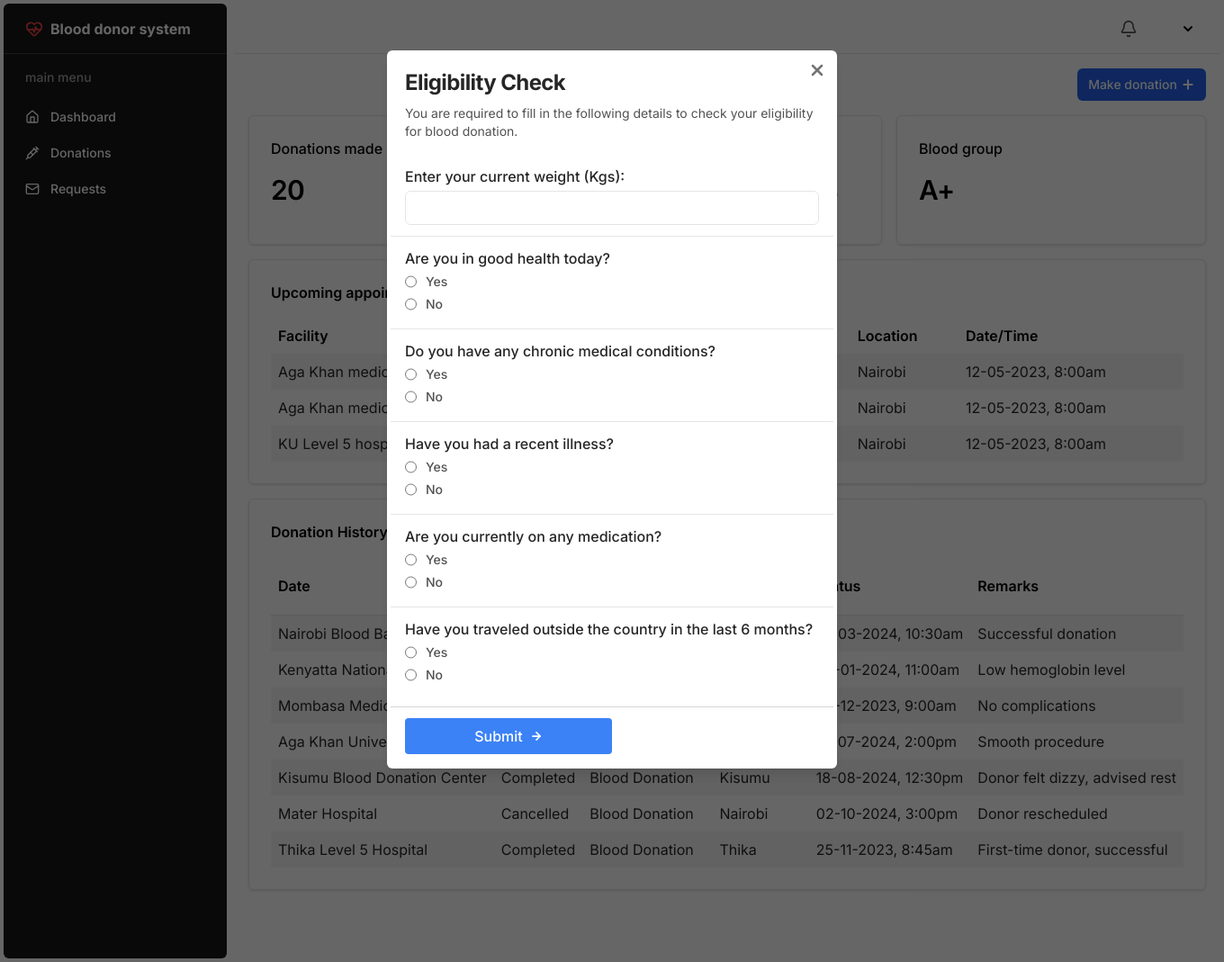
After one commit to Jeff-Maina/blood-donor-system, a Django app: page /user/donations/check-eligibility/ in a window 1360 px wide. The commit adds this page. Shown: the whole page at 90% size. Run offline with Django 4.2, Linux system fonts and the light colour scheme; the visitor is signed in with stand-in values (Sample User, id 1).

Commit message:
UI: Add eligibility form for blood donation

```diff
--- a/bloodDonorSystem/static/src/styles.css
+++ b/bloodDonorSystem/static/src/styles.css
@@ -635,12 +635,12 @@ video {
   margin-bottom: 1.5rem;
 }
 
+.mt-14 {
+  margin-top: 3.5rem;
+}
+
 .mt-20 {
   margin-top: 5rem;
-}
-
-.mt-4 {
-  margin-top: 1rem;
 }
 
 .block {
@@ -724,6 +724,19 @@ video {
   max-height: 20rem;
 }
 
+.max-h-\[85vh\] {
+  max-height: 85vh;
+}
+
+.max-h-fit {
+  max-height: -moz-fit-content;
+  max-height: fit-content;
+}
+
+.w-2\/4 {
+  width: 50%;
+}
+
 .w-56 {
   width: 14rem;
 }
@@ -734,6 +747,10 @@ video {
 
 .w-96 {
   width: 24rem;
+}
+
+.w-\[500px\] {
+  width: 500px;
 }
 
 .w-\[700px\] {
@@ -773,6 +790,14 @@ video {
   -webkit-user-select: none;
      -moz-user-select: none;
           user-select: none;
+}
+
+.\!list-decimal {
+  list-style-type: decimal !important;
+}
+
+.list-disc {
+  list-style-type: disc;
 }
 
 .grid-cols-2 {
@@ -835,6 +860,21 @@ video {
   gap: 1.5rem;
 }
 
+.divide-y > :not([hidden]) ~ :not([hidden]) {
+  --tw-divide-y-reverse: 0;
+  border-top-width: calc(1px * calc(1 - var(--tw-divide-y-reverse)));
+  border-bottom-width: calc(1px * var(--tw-divide-y-reverse));
+}
+
+.divide-neutral-200 > :not([hidden]) ~ :not([hidden]) {
+  --tw-divide-opacity: 1;
+  border-color: rgb(229 229 229 / var(--tw-divide-opacity));
+}
+
+.overflow-y-auto {
+  overflow-y: auto;
+}
+
 .truncate {
   overflow: hidden;
   text-overflow: ellipsis;
@@ -869,9 +909,18 @@ video {
   border-bottom-width: 1px;
 }
 
+.border-t {
+  border-top-width: 1px;
+}
+
 .border-neutral-200 {
   --tw-border-opacity: 1;
   border-color: rgb(229 229 229 / var(--tw-border-opacity));
+}
+
+.border-neutral-300 {
+  --tw-border-opacity: 1;
+  border-color: rgb(212 212 212 / var(--tw-border-opacity));
 }
 
 .border-neutral-700 {
@@ -896,11 +945,6 @@ video {
 .bg-blue-600 {
   --tw-bg-opacity: 1;
   background-color: rgb(37 99 235 / var(--tw-bg-opacity));
-}
-
-.bg-gray-200 {
-  --tw-bg-opacity: 1;
-  background-color: rgb(229 231 235 / var(--tw-bg-opacity));
 }
 
 .bg-neutral-100 {
@@ -993,6 +1037,11 @@ video {
 .py-2 {
   padding-top: 0.5rem;
   padding-bottom: 0.5rem;
+}
+
+.py-3 {
+  padding-top: 0.75rem;
+  padding-bottom: 0.75rem;
 }
 
 .pt-32 {
@@ -1286,6 +1335,22 @@ select {
   padding-left: 5px;
 }
 
+ul,
+ol,
+li {
+  list-style-type: decimal !important;
+}
+
+.custom-scrollbar::-webkit-scrollbar {
+  background-color: transparent;
+  width: 5px;
+}
+
+.custom-scrollbar::-webkit-scrollbar-thumb {
+  background: #a2a2a2;
+  border-radius: 10px;
+}
+
 .hover\:border-neutral-400:hover {
   --tw-border-opacity: 1;
   border-color: rgb(163 163 163 / var(--tw-border-opacity));
--- a/bloodDonorSystem/templates/user/donations.html
+++ b/bloodDonorSystem/templates/user/donations.html
@@ -161,21 +161,14 @@
 
 
     <!-- modal  -->
-    <div id="modal" class="w-full hidden h-screen fixed top-0 left-0 z-50 ">
-        <div id="backdrop" class="absolute top-0 left-0 w-full h-full bg-black/60"></div>
-        <div
-            class="mx-auto h-[80vh] w-[700px] relative mt-20 shadow-lg max-w-3xl bg-white rounded-md flex flex-col gap-4 p-4 z-30">
-            <button id="close-button"
-                class="absolute top-2 right-2 size-7 rounded-full  text-neutral-500 hover:text-black flex items-center justify-center">
-                <i data-lucide="x" class="size-5" stroke-width="3"></i>
-            </button>
-        </div>
-    </div>
+ {% block eligibility %}
+
+ {% endblock %}
 </div>
 {% endblock %}
 
 {% block scripts %}
-<script>
+<!-- <script>
     document.addEventListener("DOMContentLoaded", () => {
         const donationButton = document.querySelector("#donation-button");
         const modal = document.querySelector("#modal");
@@ -197,5 +190,5 @@
 
     })
 
-</script>
+</script> -->
 {% endblock %}
--- /dev/null
+++ b/bloodDonorSystem/templates/user/eligibility-form.html
@@ -0,0 +1,86 @@
+{% extends "user/donations.html" %}
+
+{% block title %} Blood Donor System | Eligibility {% endblock %}
+
+
+
+{% block eligibility %}
+<div id="modal" class="w-full h-screen fixed top-0 left-0 z-50">
+    <div id="backdrop" class="absolute top-0 left-0 w-full h-full bg-black/60"></div>
+    <div
+        class="mx-auto max-h-[85vh] custom-scrollbar overflow-y-auto w-[500px]   shadow-lg  rounded-md max-w-fit  z-20 relative p-1 bg-white mt-14">
+        <div class="flex flex-col gap-2 p-4">
+            <h1 class="text-2xl font-bold tracking-tight text-neutral-800">Eligibility Check</h1>
+            <p class=" text-neutral-600 text-sm ">
+                You are required to fill in the following details to check your eligibility for blood donation.
+            </p>
+        </div>
+        <div class=" flex flex-col gap-2 z-30">
+            <button id="close-button"
+                class="absolute top-2 right-2 size-7 rounded-full  text-neutral-500 hover:text-black flex items-center justify-center">
+                <i data-lucide="x" class="size-5" stroke-width="3"></i>
+            </button>
+            <form method="POST" action="{% url 'check-eligibility' %}" class="flex flex-col gap-2 ">
+                {% csrf_token %}
+
+                <ul class="flex flex-col divide-y divide-neutral-200">
+
+                    <li class="form-group px-4 py-3 !list-decimal">
+                        {{ form.weight.label_tag }}
+                        {{ form.weight }}
+                    </li>
+
+                    <!-- <hr /> -->
+                    <li class="form-group px-4 py-3 list-disc">
+                        {{ form.is_in_good_health.label_tag }}
+                        {{ form.is_in_good_health }}
+                    </li>
+                    <!-- <hr /> -->
+                    <li class="form-group px-4 py-3 list-disc">
+                        {{ form.chronic_condition.label_tag }}
+                        {{ form.chronic_condition }}
+                    </li>
+
+                    <!-- <hr /> -->
+                    <li class="form-group px-4 py-3 list-disc">
+                        {{ form.recent_illness.label_tag }}
+                        {{ form.recent_illness }}
+                    </li>
+                    <!-- <hr /> -->
+                    <li class="form-group px-4 py-3 list-disc">
+                        {{ form.on_medication.label_tag }}
+                        {{ form.on_medication }}
+                    </li>
+                    <!-- <hr /> -->
+                    <li class="form-group px-4 py-3 list-disc">
+                        {{ form.recent_travel.label_tag }}
+                        {{ form.recent_travel }}
+                    </li>
+                    {% if profile.gender == "Female" %}
+                    <!-- <hr /> -->
+                    <li class="form-group px-4 py-3 list-disc">
+                        {{ form.pregnancy_status.label_tag }}
+                        {{ form.pregnancy_status }}
+                    </li>
+                    <!-- <hr /> -->
+                    <li class="form-group px-4 py-3 list-disc">
+                        {{ form.is_breastfeeding.label_tag }}
+                        {{ form.is_breastfeeding }}
+                    </li>
+                    {% endif %}
+                </ul>
+
+                <div class="px-4 py-3 w-full border-t border-neutral-300">
+                    <button type="submit"
+                        class="bg-blue-500 hover:bg-blue-600 transition-all p-2 flex items-center gap-2 px-3 rounded py-2 justify-center font-medium text-white w-2/4">Submit
+                        <i data-lucide="arrow-right" class="size-3.5" stroke-width="3"></i>
+                    </button>
+                </div>
+
+            </form>
+        </div>
+    </div>
+
+
+</div>
+{% endblock %}
--- a/bloodDonorSystem/users/form.py
+++ b/bloodDonorSystem/users/form.py
@@ -1,5 +1,5 @@
 from django import forms
-from .models import CustomUser, UserProfile
+from .models import CustomUser, UserProfile, DonationEligibity
 
 
 BLOOD_TYPES = [
@@ -19,7 +19,6 @@ GENDERS = [
     ('Female', 'Female'),
     ('Other', 'Other')
 ]
-
 
 
 class RegisterUserForm(forms.ModelForm):
@@ -81,3 +80,63 @@ class UserProfileForm(forms.ModelForm):
             profile = self.save()
 
             return profile
+
+
+class EligibilityForm(forms.ModelForm):
+    BOOLEAN_CHOICES = [
+        (True, 'Yes'),
+        (False, 'No')
+    ]
+
+    pregnancy_status = forms.ChoiceField(
+        label='Are you currently pregnant?',
+        choices=BOOLEAN_CHOICES,
+        widget=forms.RadioSelect
+    )
+    recent_illness = forms.ChoiceField(
+        label='Have you had a recent illness?',
+        choices=BOOLEAN_CHOICES,
+        widget=forms.RadioSelect
+    )
+    recent_travel = forms.ChoiceField(
+        label='Have you traveled outside the country in the last 6 months?',
+        choices=BOOLEAN_CHOICES,
+        widget=forms.RadioSelect
+    )
+    on_medication = forms.ChoiceField(
+        label='Are you currently on any medication?',
+        choices=BOOLEAN_CHOICES,
+        widget=forms.RadioSelect
+    )
+    is_in_good_health = forms.ChoiceField(
+        label='Are you in good health today?',
+        choices=BOOLEAN_CHOICES,
+        widget=forms.RadioSelect
+    )
+    is_breastfeeding = forms.ChoiceField(
+        label='Are you currently breastfeeding?',
+        choices=BOOLEAN_CHOICES,
+        widget=forms.RadioSelect
+    )
+    chronic_condition = forms.ChoiceField(
+        label='Do you have any chronic medical conditions?',
+        choices=BOOLEAN_CHOICES,
+        widget=forms.RadioSelect
+    )
+
+    class Meta:
+        model = DonationEligibity
+        fields = [
+            'weight',
+            'pregnancy_status',
+            'recent_illness',
+            'recent_travel',
+            'on_medication',
+            'is_in_good_health',
+            'is_breastfeeding',
+            'chronic_condition'
+        ]
+
+        labels = {
+            'weight': 'Enter your current weight (Kgs)',
+        }
--- a/bloodDonorSystem/users/urls.py
+++ b/bloodDonorSystem/users/urls.py
@@ -8,4 +8,5 @@ urlpatterns = [
     path("dashboard/", views.dashboard_view, name='user-dashboard'),
     path("donations/", views.donations_view, name='donations'),
     path("requests/", views.requests_view, name='requests'),
+    path("donations/check-eligibility/", views.check_eligibility, name="check-eligibility")
 ]
--- a/bloodDonorSystem/users/views.py
+++ b/bloodDonorSystem/users/views.py
@@ -1,6 +1,6 @@
 from django.shortcuts import render, redirect
-from .form import RegisterUserForm, UserProfileForm
-from .models import CustomUser, UserProfile
+from .form import RegisterUserForm, UserProfileForm, EligibilityForm
+from .models import CustomUser, UserProfile, DonationEligibity
 from django.contrib.auth.decorators import login_required
 from django.contrib.auth import authenticate, login, logout
 
@@ -132,6 +132,7 @@ def donations_view(request):
     else:
         return redirect(request, 'facility-dashboard')
 
+
 @login_required
 def requests_view(request):
     user = request.user
@@ -144,3 +145,38 @@ def requests_view(request):
         return render(request, 'user/requests.html', {'user': user, 'profile': profile})
     else:
         return redirect(request, 'facility-dashboard')
+
+
+@login_required
+def check_eligibility(request):
+
+    user = request.user
+    profile = UserProfile.objects.filter(user=user).first()
+
+    try:
+        eligibility_record = DonationEligibity.objects.get(user=request.user)
+    except DonationEligibity.DoesNotExist:
+        eligibility_record = None
+
+    if request.method == 'POST':
+        form = EligibilityForm(request.POST, instance=eligibility_record)
+
+        if form.is_valid():
+            # Save the form but don't commit to the database yet
+            eligibility = form.save(commit=False)
+            eligibility.user = request.user
+            eligibility.save()
+
+            # Check the user's eligibility
+            is_eligible = eligibility.check_eligibility()
+
+            # Show appropriate message and redirect
+            if is_eligible:
+                return redirect('donations')
+            else:
+                return redirect('eligibility-check')
+
+    else:
+        form = EligibilityForm(instance=eligibility_record)
+
+    return render(request, 'user/eligibility-form.html', {'form': form, 'profile': profile})
```
Also changed, not shown: bloodDonorSystem/static/src/input.css (+16 -0 lines), bloodDonorSystem/users/models.py (+61 -3 lines), bloodDonorSystem/users/migrations/0006_donationeligibity.py (added).
